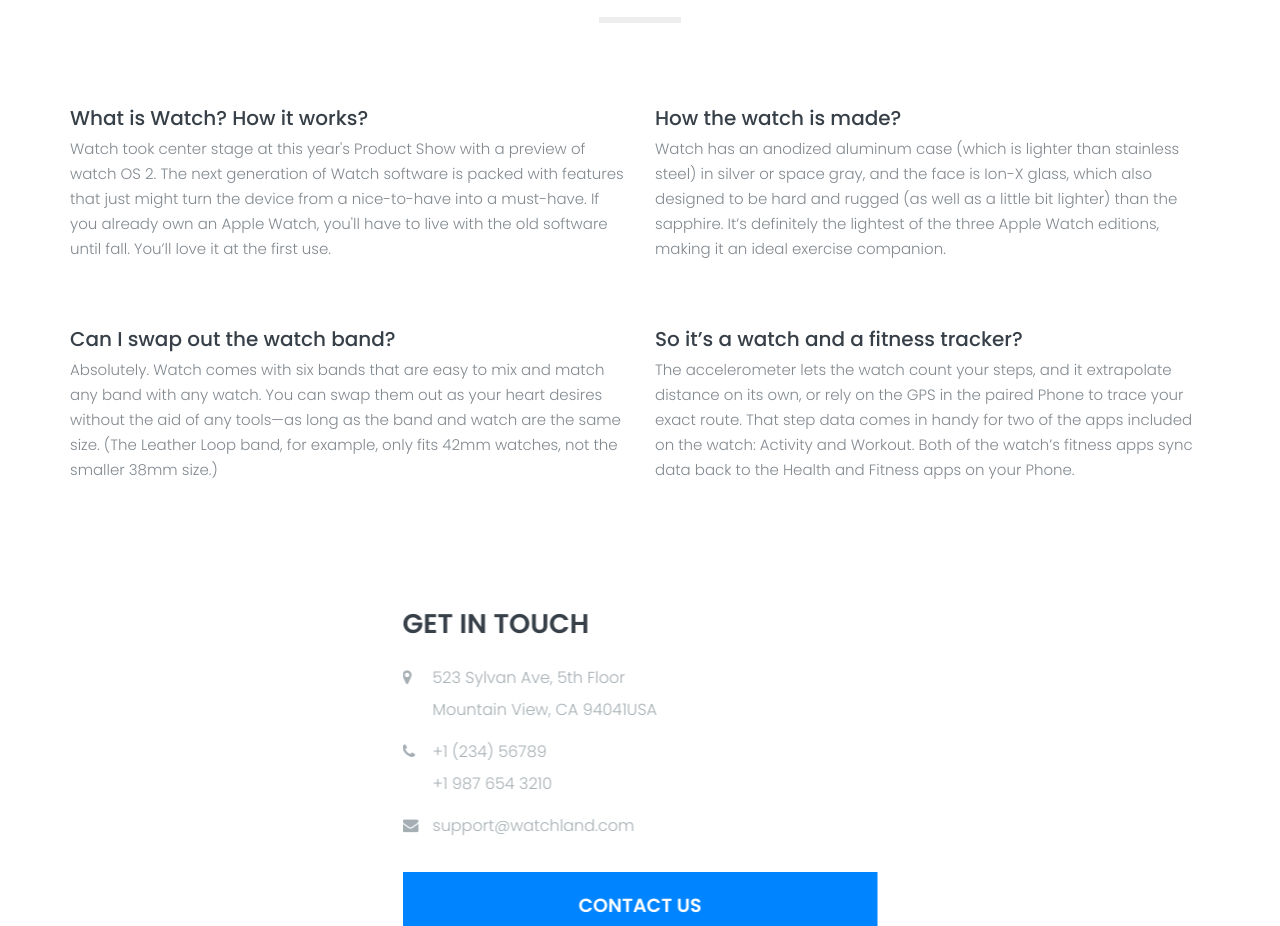
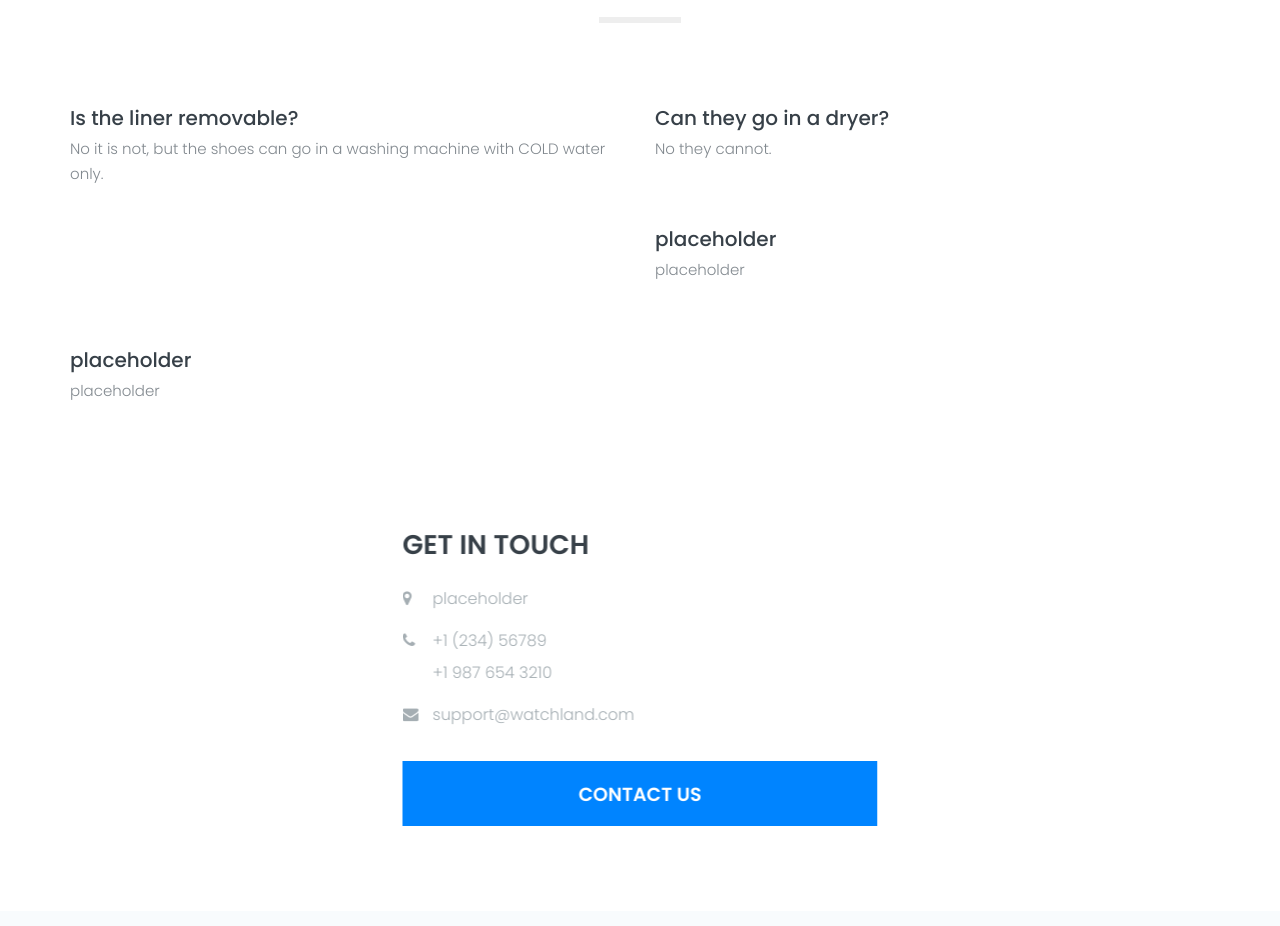
Before and after one commit to swimslides/swimslides, a website: page index.html in a window 1280 px wide. Shown: the part 2179-3105 px from the top of the page. Drawn offline with Linux system fonts and the light colour scheme.

Commit message:
🐫🍤 Updated with Glitch

```diff
--- a/index.html
+++ b/index.html
@@ -134,10 +134,8 @@ Surjith S M / @surjithctly
         <div class="row section-header wow fadeInUp">
           <h2>the product</h2>
           <p>
-            Swimslides are essential. They keep your feet warm and cozy with increadibly soft,
-            quickdry lining.
-
-
+            Swimslides are essential. They keep your feet warm and cozy with
+            increadibly soft, quickdry lining.
           </p>
         </div>
         <div class="row apple-watch-note-feature text-center">
@@ -207,49 +205,30 @@ Surjith S M / @surjithctly
         <div class="row">
           <!--==========Faq==========-->
           <div class="col-sm-6 faq wow fadeInUp">
-            <h4>What is Watch? How it works?</h4>
+            <h4>Is the liner removable?</h4>
             <p>
-              Watch took center stage at this year's Product Show with a preview
-              of watch OS 2. The next generation of Watch software is packed
-              with features that just might turn the device from a nice-to-have
-              into a must-have. If you already own an Apple Watch, you'll have
-              to live with the old software until fall. You’ll love it at the
-              first use.
+              No it is not, but the shoes can go in a washing machine with COLD water only.
             </p>
           </div>
           <!--==========Faq==========-->
           <div class="col-sm-6 faq wow fadeInUp">
-            <h4>How the watch is made?</h4>
+            <h4>Can they go in a dryer?</h4>
             <p>
-              Watch has an anodized aluminum case (which is lighter than
-              stainless steel) in silver or space gray, and the face is Ion-X
-              glass, which also designed to be hard and rugged (as well as a
-              little bit lighter) than the sapphire. It’s definitely the
-              lightest of the three Apple Watch editions, making it an ideal
-              exercise companion.
+              No they cannot.
             </p>
           </div>
           <!--==========Faq==========-->
           <div class="col-sm-6 faq wow fadeInUp" data-wow-delay="0.3s">
-            <h4>Can I swap out the watch band?</h4>
+            <h4>placeholder</h4>
             <p>
-              Absolutely. Watch comes with six bands that are easy to mix and
-              match any band with any watch. You can swap them out as your heart
-              desires without the aid of any tools—as long as the band and watch
-              are the same size. (The Leather Loop band, for example, only fits
-              42mm watches, not the smaller 38mm size.)
+              placeholder
             </p>
           </div>
           <!--==========Faq==========-->
           <div class="col-sm-6 faq wow fadeInUp" data-wow-delay="0.3s">
-            <h4>So it’s a watch and a fitness tracker?</h4>
+            <h4>placeholder</h4>
             <p>
-              The accelerometer lets the watch count your steps, and it
-              extrapolate distance on its own, or rely on the GPS in the paired
-              Phone to trace your exact route. That step data comes in handy for
-              two of the apps included on the watch: Activity and Workout. Both
-              of the watch’s fitness apps sync data back to the Health and
-              Fitness apps on your Phone.
+              placeholder
             </p>
           </div>
         </div>
@@ -265,8 +244,8 @@ Surjith S M / @surjithctly
             <h2>get in touch</h2>
             <ul class="nav">
               <li>
-                <i class="fa fa-map-marker"></i>523 Sylvan Ave, 5th Floor
-                <br />Mountain View, CA 94041USA
+                <i class="fa fa-map-marker"></i>placeholder
+                <br />
               </li>
               <li>
                 <i class="fa fa-phone"></i>+1 (234) 56789 <br />+1 987 654 3210
```
